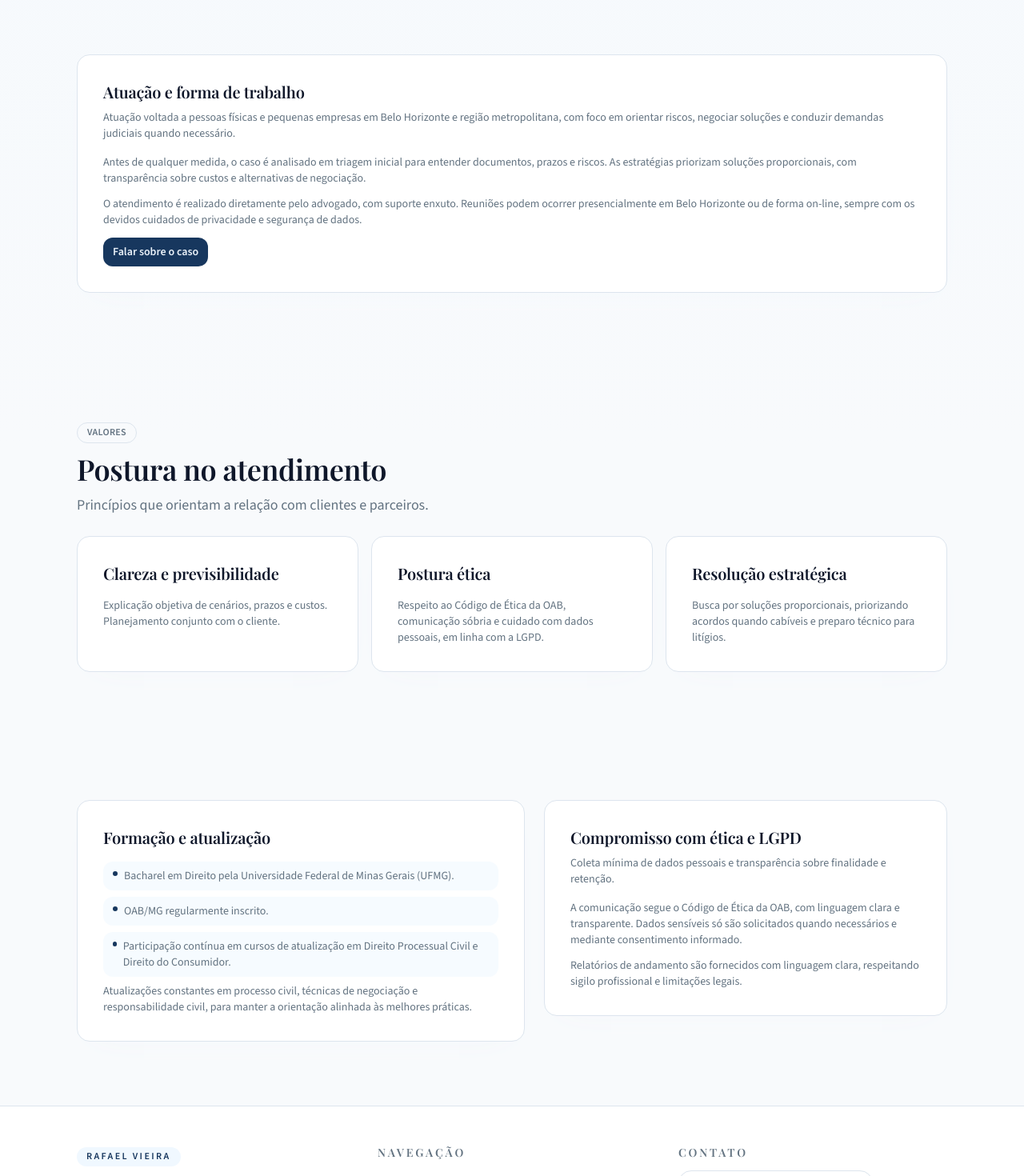
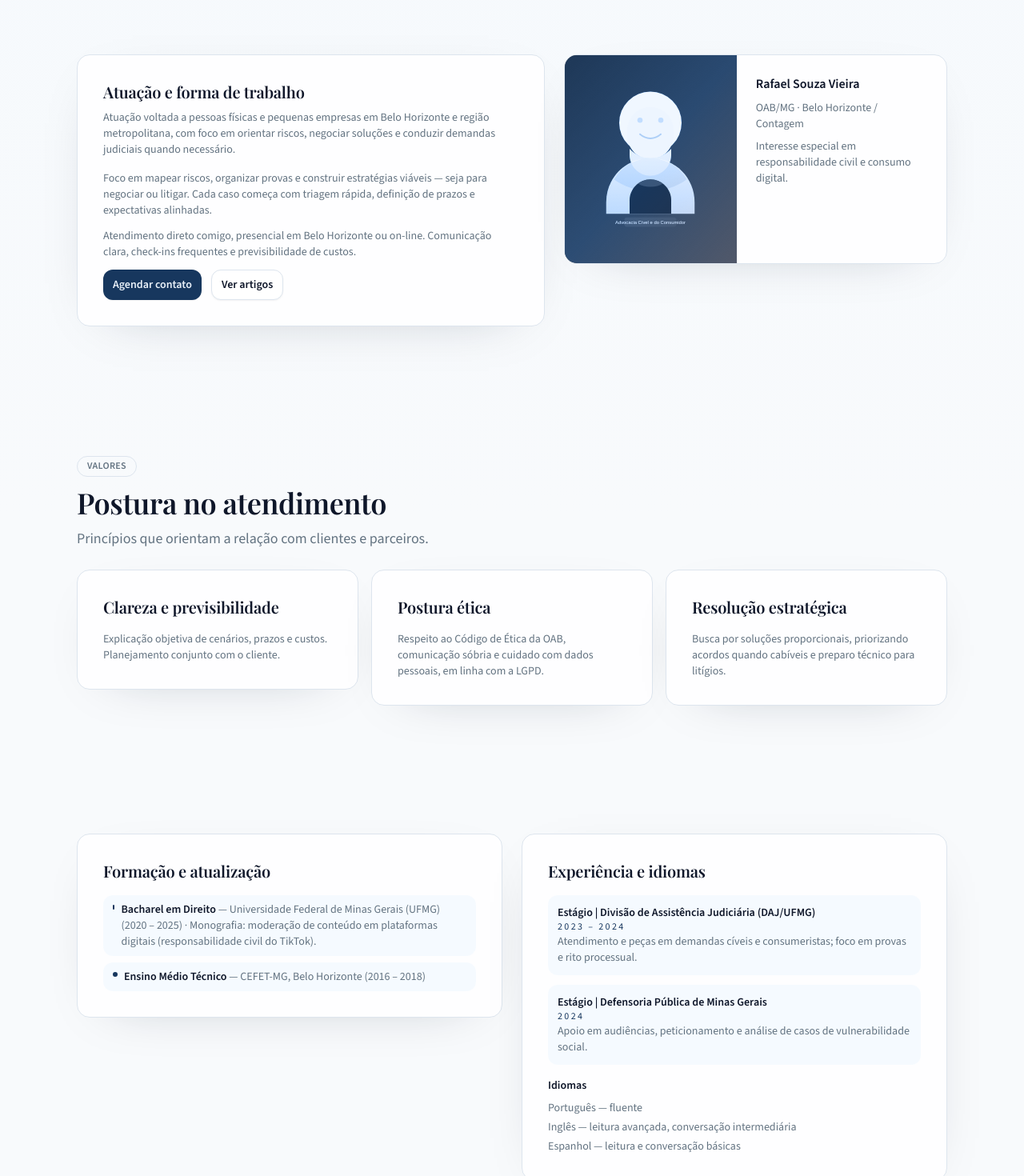
Before and after one commit to TechBeme/advrafael, a Next.js app: page /sobre in a window 1280 px wide. Shown: the part 340-1810 px from the top of the page at 80% size. Built offline with nearby package versions, Linux system fonts and the light colour scheme; no server answers.

Commit message:
feat: expand about page with CV details

```diff
--- a/app/(site)/sobre/page.tsx
+++ b/app/(site)/sobre/page.tsx
@@ -1,13 +1,11 @@
+import Image from "next/image";
 import Link from "next/link";
 import { Container, Section, SectionHeader } from "@/components/ui/Section";
 import { PageHeader } from "@/components/layout/PageHeader";
 import { Card, CardContent, CardHeader } from "@/components/ui/Card";
 import { buttonClasses } from "@/components/ui/Button";
-import {
-    educationAndMemberships,
-    professionalSummary,
-    values as officeValues,
-} from "@/content/bio";
+import { FadeIn, StaggerFadeIn } from "@/components/ui/Animate";
+import { professionalSummary, values as officeValues } from "@/content/bio";
 import { buildMetadata } from "@/lib/seo";
 
 export const metadata = buildMetadata({
@@ -16,6 +14,40 @@ export const metadata = buildMetadata({
         "Conheça a atuação de Rafael Vieira em Direito Cível e do Consumidor, com postura ética e linguagem clara.",
     path: "/sobre",
 });
+
+const education = [
+    {
+        title: "Bacharel em Direito",
+        org: "Universidade Federal de Minas Gerais (UFMG)",
+        period: "2020 – 2025",
+        note: "Monografia: moderação de conteúdo em plataformas digitais (responsabilidade civil do TikTok).",
+    },
+    {
+        title: "Ensino Médio Técnico",
+        org: "CEFET-MG, Belo Horizonte",
+        period: "2016 – 2018",
+        note: "",
+    },
+];
+
+const experience = [
+    {
+        title: "Estágio | Divisão de Assistência Judiciária (DAJ/UFMG)",
+        period: "2023 – 2024",
+        detail: "Atendimento e peças em demandas cíveis e consumeristas; foco em provas e rito processual.",
+    },
+    {
+        title: "Estágio | Defensoria Pública de Minas Gerais",
+        period: "2024",
+        detail: "Apoio em audiências, peticionamento e análise de casos de vulnerabilidade social.",
+    },
+];
+
+const languages = [
+    "Português — fluente",
+    "Inglês — leitura avançada, conversação intermediária",
+    "Espanhol — leitura e conversação básicas",
+];
 
 export default function SobrePage() {
     return (
@@ -28,32 +60,62 @@ export default function SobrePage() {
 
             <Section className="pb-10">
                 <Container className="space-y-4">
-                    <Card>
+                    <div className="grid gap-6 lg:grid-cols-[1.1fr_0.9fr] lg:items-start">
+                        <FadeIn>
+                            <Card className="bg-white/90 shadow-soft">
                                 <CardHeader
                                     title="Atuação e forma de trabalho"
                                     description={professionalSummary.description}
                                 />
                                 <CardContent className="mt-4 space-y-3 text-sm text-muted">
                                     <p>
-                                Antes de qualquer medida, o caso é analisado em triagem inicial para
-                                entender documentos, prazos e riscos. As estratégias priorizam
-                                soluções proporcionais, com transparência sobre custos e alternativas
-                                de negociação.
+                                        Foco em mapear riscos, organizar provas e construir estratégias
+                                        viáveis — seja para negociar ou litigar. Cada caso começa com
+                                        triagem rápida, definição de prazos e expectativas alinhadas.
                                     </p>
                                     <p>
-                                O atendimento é realizado diretamente pelo advogado, com suporte
-                                enxuto. Reuniões podem ocorrer presencialmente em Belo Horizonte ou de
-                                forma on-line, sempre com os devidos cuidados de privacidade e
-                                segurança de dados.
+                                        Atendimento direto comigo, presencial em Belo Horizonte ou on-line.
+                                        Comunicação clara, check-ins frequentes e previsibilidade de custos.
                                     </p>
+                                    <div className="flex flex-wrap gap-3">
                                         <Link
                                             href="/contato"
                                             className={buttonClasses({ variant: "primary", size: "sm" })}
                                         >
-                                Falar sobre o caso
+                                            Agendar contato
                                         </Link>
+                                        <Link
+                                            href="/artigos"
+                                            className={buttonClasses({ variant: "secondary", size: "sm" })}
+                                        >
+                                            Ver artigos
+                                        </Link>
+                                    </div>
                                 </CardContent>
                             </Card>
+                        </FadeIn>
+                        <FadeIn delay={0.1}>
+                            <Card className="overflow-hidden bg-white/90 shadow-soft lg:p-0">
+                                <div className="grid gap-0 lg:grid-cols-[0.45fr_0.55fr] lg:items-stretch">
+                                    <div className="relative min-h-[260px] bg-gradient-to-br from-primary/80 via-primary to-ink/90">
+                                        <Image
+                                            alt="Rafael Vieira"
+                                            src="/images/rafael-portrait.svg"
+                                            fill
+                                            className="object-cover mix-blend-luminosity"
+                                        />
+                                    </div>
+                                    <div className="space-y-2 p-6 text-sm text-muted">
+                                        <p className="text-base font-semibold text-ink">
+                                            Rafael Souza Vieira
+                                        </p>
+                                        <p>OAB/MG · Belo Horizonte / Contagem</p>
+                                        <p>Interesse especial em responsabilidade civil e consumo digital.</p>
+                                    </div>
+                                </div>
+                            </Card>
+                        </FadeIn>
+                    </div>
                 </Container>
             </Section>
 
@@ -64,59 +126,70 @@ export default function SobrePage() {
                         title="Postura no atendimento"
                         description="Princípios que orientam a relação com clientes e parceiros."
                     />
-                    <div className="grid gap-4 md:grid-cols-3">
+                    <StaggerFadeIn className="grid gap-4 md:grid-cols-3">
                         {officeValues.map((item) => (
-                            <Card key={item.title}>
+                            <Card key={item.title} className="bg-white/90 shadow-soft">
                                 <CardHeader title={item.title} />
                                 <CardContent className="text-sm text-muted">
                                     <p>{item.description}</p>
                                 </CardContent>
                             </Card>
                         ))}
-                    </div>
+                    </StaggerFadeIn>
                 </Container>
             </Section>
 
             <Section className="pb-16">
-                <Container className="grid gap-6 md:grid-cols-[1fr_0.9fr] md:items-start">
-                    <Card>
+                <Container className="grid gap-6 md:grid-cols-[1fr_1fr] md:items-start">
+                    <FadeIn>
+                        <Card className="bg-white/90 shadow-soft">
                             <CardHeader title="Formação e atualização" />
                             <CardContent className="mt-4 space-y-2 text-sm text-muted">
                                 <ul className="space-y-2">
-                                {educationAndMemberships.map((item) => (
+                                    {education.map((item) => (
                                         <li
-                                        key={item}
+                                            key={item.title}
                                             className="flex items-start gap-2 rounded-md bg-highlight/60 px-3 py-2"
                                         >
                                             <span className="mt-1 h-1.5 w-1.5 rounded-full bg-primary" />
-                                        <span>{item}</span>
+                                            <span>
+                                                <span className="font-semibold text-ink">{item.title}</span>{" "}
+                                                — {item.org} ({item.period}){item.note ? ` · ${item.note}` : ""}
+                                            </span>
                                         </li>
                                     ))}
                                 </ul>
-                            <p>
-                                Atualizações constantes em processo civil, técnicas de negociação e
-                                responsabilidade civil, para manter a orientação alinhada às melhores
-                                práticas.
-                            </p>
                             </CardContent>
                         </Card>
-                    <Card>
-                        <CardHeader
-                            title="Compromisso com ética e LGPD"
-                            description="Coleta mínima de dados pessoais e transparência sobre finalidade e retenção."
-                        />
-                        <CardContent className="mt-4 space-y-3 text-sm text-muted">
-                            <p>
-                                A comunicação segue o Código de Ética da OAB, com linguagem clara e
-                                transparente. Dados sensíveis só são solicitados quando necessários e
-                                mediante consentimento informado.
+                    </FadeIn>
+                    <FadeIn delay={0.1}>
+                        <Card className="bg-white/90 shadow-soft">
+                            <CardHeader title="Experiência e idiomas" />
+                            <CardContent className="mt-4 space-y-4 text-sm text-muted">
+                                <div className="space-y-3">
+                                    {experience.map((item) => (
+                                        <div key={item.title} className="rounded-md bg-highlight/60 p-3">
+                                            <p className="text-sm font-semibold text-ink">{item.title}</p>
+                                            <p className="text-xs uppercase tracking-[0.2em] text-primary">
+                                                {item.period}
                                             </p>
-                            <p>
-                                Relatórios de andamento são fornecidos com linguagem clara, respeitando
-                                sigilo profissional e limitações legais.
-                            </p>
+                                            <p className="text-sm text-muted">{item.detail}</p>
+                                        </div>
+                                    ))}
+                                </div>
+                                <div>
+                                    <p className="text-sm font-semibold text-ink">Idiomas</p>
+                                    <ul className="mt-2 space-y-1">
+                                        {languages.map((item) => (
+                                            <li key={item} className="text-sm text-muted">
+                                                {item}
+                                            </li>
+                                        ))}
+                                    </ul>
+                                </div>
                             </CardContent>
                         </Card>
+                    </FadeIn>
                 </Container>
             </Section>
         </>
--- a/components/layout/Footer.tsx
+++ b/components/layout/Footer.tsx
@@ -5,7 +5,7 @@ import { Container } from "../ui/Section";
 import { buttonClasses } from "../ui/Button";
 
 const NAV_ITEMS = [
-    { href: "/#sobre", label: "Sobre" },
+    { href: "/sobre", label: "Sobre" },
     { href: "/#areas", label: "Áreas de atuação" },
     { href: "/artigos", label: "Artigos" },
     { href: "/#faq", label: "FAQ" },
--- a/components/layout/NavBar.tsx
+++ b/components/layout/NavBar.tsx
@@ -15,7 +15,7 @@ type NavLink = {
 
 const NAV_LINKS: NavLink[] = [
     { href: "/", label: "Início" },
-    { href: "/#sobre", label: "Sobre" },
+    { href: "/sobre", label: "Sobre" },
     { href: "/artigos", label: "Artigos" },
     { href: "/contato", label: "Contato" },
 ];
```
Lines whose indentation alone changed are shown as unchanged.
